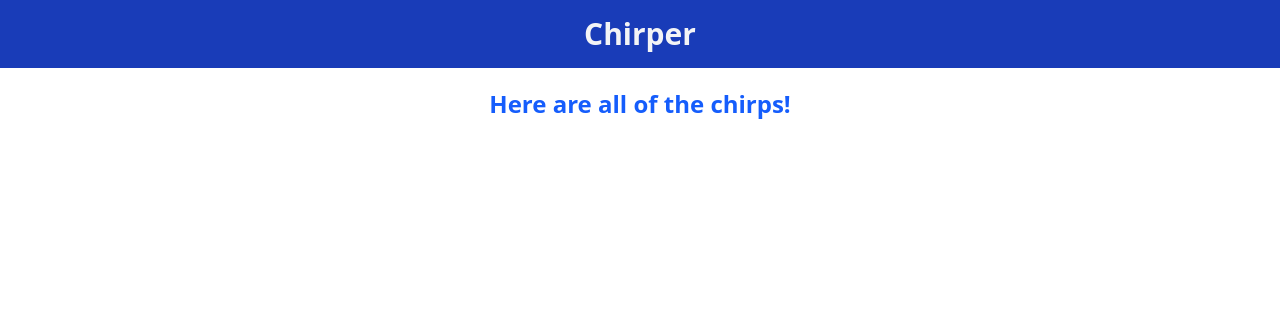
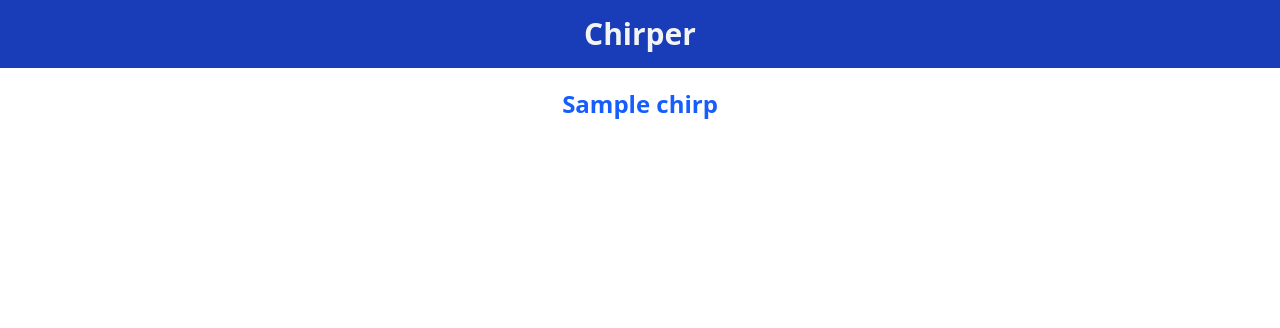
Before and after one commit to AaronCumming/Chirper, a Django app: page /1/ in a window 1280 px wide. Shown: the top 328 px of the page. Run offline with Django 5.2, Linux system fonts and the light colour scheme; tables that the repository leaves empty hold one stand-in row (values such as "Sample post").

Commit message:
parent and child chirps now display in the right places

```diff
--- a/chirper/models.py
+++ b/chirper/models.py
@@ -12,10 +12,9 @@ class DeckQuerySet(models.QuerySet["Chirp"]):
     def all_parent_chirps(self):
         return self.filter(parent_chirp_id__isnull=True)
 
-    """
-    def all_children_on_parent_chirp(self):
-        return self.filter(paren_chirp_id = chirp)
-    """
+
+    def all_children_on_parent_chirp(self, chirp_id):
+        return self.filter(paren_chirp_id = chirp_id)
 
 
 class Chirp(models.Model):
@@ -23,7 +22,9 @@ class Chirp(models.Model):
     chirp_name = models.CharField(max_length=255)
     time_created = models.DateTimeField("date published")
     chirp_body = models.TextField()
-    parent_chirp_id = models.ForeignKey("chirper.Chirp", on_delete=models.CASCADE, null=True, blank=True)
+    parent_chirp_id = models.ForeignKey("chirper.Chirp", on_delete=models.CASCADE, null=True, blank=True, related_name="replies")
+
+    objects: DeckQuerySet = DeckQuerySet.as_manager()
 
     def __str__(self):
         return self.chirp_name
--- a/chirper/templates/chirper/chat/chirp_detail.html
+++ b/chirper/templates/chirper/chat/chirp_detail.html
@@ -1,5 +1,9 @@
 {% extends "chirper/base.html" %}
 {% block content %}
-  <h1 class="text-2xl font-bold text-center text-blue-600">Here are all of the chirps!</h1>
+  <h1 class="text-2xl font-bold text-center text-blue-600">{{ chirp.chirp_name }}</h1>
+
+  {% for reply in chirp.replies.all %}
+  <li>{{ reply.chirp_name }}</a></li>
+  {% endfor %}
 
   {% endblock %}
--- a/chirper/views.py
+++ b/chirper/views.py
@@ -13,9 +13,13 @@ class HomeView(generic.ListView):
 
     def get_queryset(self):
         """Return all of the Chirps."""
-        return Chirp.objects.order_by("-time_created")
+        return Chirp.objects.order_by("-time_created").all_parent_chirps().prefetch_related("replies")
 
 
 class DetailView(generic.DetailView):
     model = Chirp
     template_name = "chirper/chat/chirp_detail.html"
+
+    def get_queryset(self):
+        """Return all of the Chirps."""
+        return Chirp.objects.order_by("-time_created").all_parent_chirps().prefetch_related("replies")
```
Also changed, not shown: chirper/templates/chirper/chat/home.html (+5 -3 lines).
